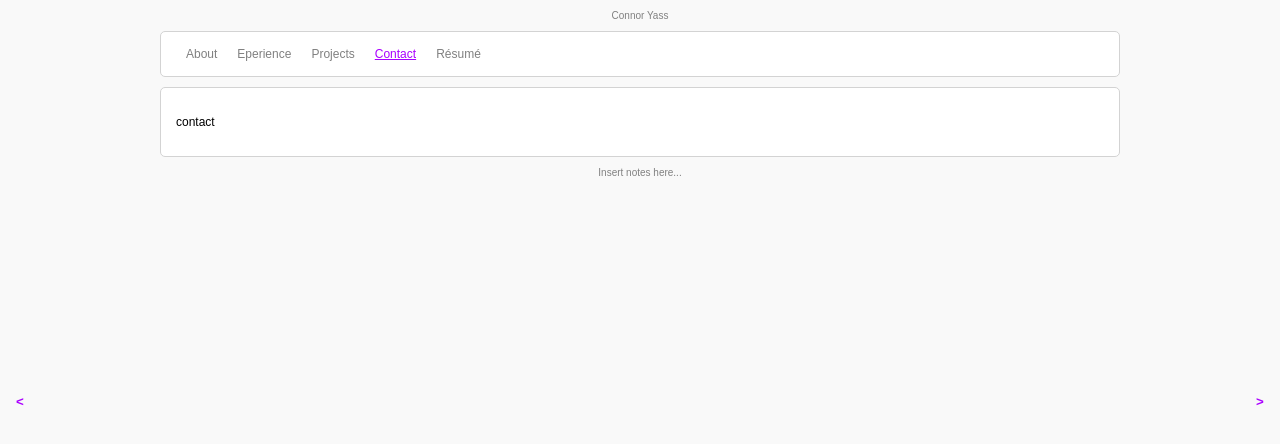
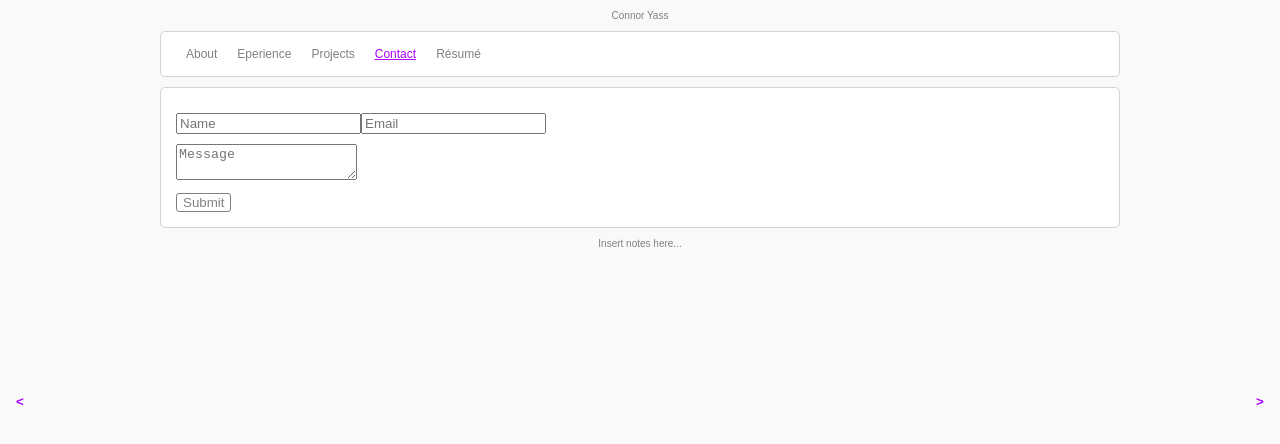
Before and after one commit to yassck02/portfolio, an Angular app in the folder src/: page /contact in a window 1280 px wide. Shown: the top 444 px of the page. Built offline with nearby package versions, Linux system fonts and the light colour scheme.

Commit message:
Updated contact page

```diff
--- a/src/src/app/app.module.ts
+++ b/src/src/app/app.module.ts
@@ -2,6 +2,7 @@ import { BrowserModule } from '@angular/platform-browser';
 import { BrowserAnimationsModule } from '@angular/platform-browser/animations';
 import { NgModule } from '@angular/core';
 
+import { FormsModule }   from '@angular/forms';
 import { HttpClientModule } from '@angular/common/http';
 
 import { AppRoutingModule } from './app-routing.module';
@@ -21,21 +22,20 @@ import { ResumePage } from './pages/resume/resume.page';
 @NgModule({
     declarations: [
         AppComponent,
-
         ProjectsPage,
         Four0FourPage,
         HomePage,
         ExperiencePage,
         ContactPage,
         ProjectDetailPage,
-
         ResumePage
     ],
     imports: [
         BrowserModule,
         BrowserAnimationsModule,
         AppRoutingModule,
-        HttpClientModule
+        HttpClientModule,
+        FormsModule
     ],
     providers: [ ProjectService ],
     bootstrap: [ AppComponent ]
--- a/src/src/app/pages/contact/contact.page.css
+++ b/src/src/app/pages/contact/contact.page.css
@@ -0,0 +1,25 @@
+
+.group {
+    display: block;
+    width: 100%;
+    margin-top: 10px;
+    margin-bottom: 10px;
+}
+
+button {
+    border: solid 1px gray;
+    border-radius: 3px;
+    color: gray;
+    background-color: white;
+}
+
+button:hover {
+    color: white;
+    background-color: hsl(var(--hue), 100%, 50%);
+    cursor: pointer;
+}
+
+button:active {
+    color: hsl(var(--hue), 100%, 50%);
+    background-color: white;
+}
--- a/src/src/app/pages/contact/contact.page.html
+++ b/src/src/app/pages/contact/contact.page.html
@@ -1 +1,36 @@
-<p><01010100011010000110100101101110011010110010000001000100011010010110011001100110011001010111001001100101011011100111010000101110/p>
+
+<form>
+    <div class="group">
+        <input
+          type="text"
+          name="name"
+          class="input"
+          placeholder="Name"
+          [(ngModel)]="name"
+          required
+          minlength="3"
+          #nameInput="ngModel">
+
+        <input
+          type="email"
+          name="email"
+          class="input"
+          placeholder="Email"
+          [(ngModel)]="email"
+          required
+          email
+          #emailInput="ngModel">
+     </div>
+
+     <div class="group">
+         <textarea
+           class="textarea"
+           name="message"
+           placeholder="Message"
+           [(ngModel)]="message"
+           required
+           #messageInput="ngModel"></textarea>
+    </div>
+
+    <button type="submit" (click)="processForm()">Submit</button>
+</form>
--- a/src/src/app/pages/contact/contact.page.ts
+++ b/src/src/app/pages/contact/contact.page.ts
@@ -1,9 +1,31 @@
 import { Component } from '@angular/core';
 
 @Component({
-  template: '<p>contact</p>',
-  styles: [''],
+  templateUrl: './contact.page.html',
+  styleUrls: ['./contact.page.css'],
 })
 export class ContactPage {
+    name: string;
+    email: string;
+    message: string;
 
+    constructor() {}
+
+    ngOnInit() {}
+
+    processForm() {
+        if(this.name == undefined || this.name.length < 3) {
+            alert("Name must be atleast 3 characters")
+            return;
+        }
+        if(this.email == undefined || this.email.length < 3) {
+            alert("Please enter a valid email address")
+            return;
+        }
+        if(this.message == undefined || this.message.length <= 0) {
+            alert("Please enter a message")
+            return;
+        }
+
+    }
 }
```
